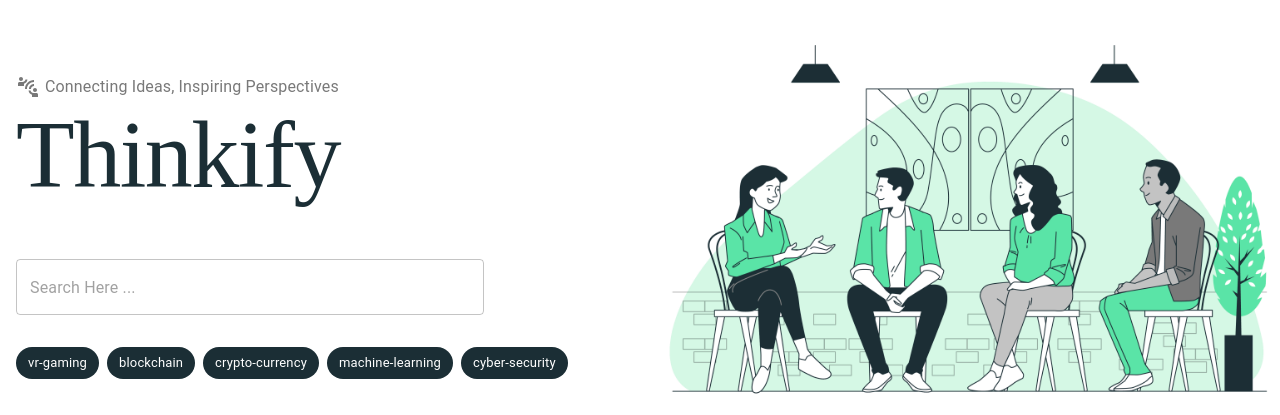
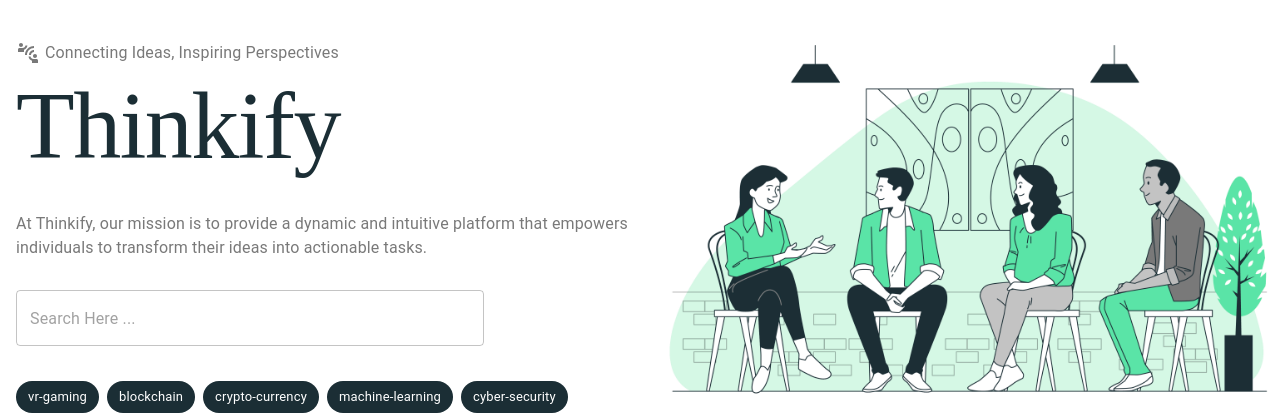
Before and after one commit to DaiHai027/thinkify, a React app in the folder client/: page / in a window 1280 px wide. Shown: the part 208-623 px from the top of the page. Built offline with nearby package versions, Linux system fonts and the light colour scheme; the HTML template or start-up script is replaced by a standard one; a web font is replaced by a local one.

Commit message:
color updated

```diff
--- a/client/components/home/Banner.jsx
+++ b/client/components/home/Banner.jsx
@@ -13,17 +13,19 @@ const Banner = () => {
                     <Typography
                         sx={{
                             fontFamily: "Platypi",
-                            color: "#1b2e35"
+                            color: "#1b2e35",
+                            margin: "5px 0 30px 0"
                         }}
                         variant="h1"
                         component="h1"
                     >Thinkify</Typography>
-                    <Box mb={4} mt={6}>
+                    <Typography sx={{ color: "#797979" }} variant="body1">At Thinkify, our mission is to provide a dynamic and intuitive platform that empowers individuals to transform their ideas into actionable tasks.</Typography>
+                    <Box sx={{ margin: "30px 0 35px 0" }}>
                         <form action="" method="post" >
                             <TextField
                                 placeholder="Search Here ..."
                                 sx={{
-                                    width: '75%'
+                                    width: '75%',
                                 }}
 
                             />
```
